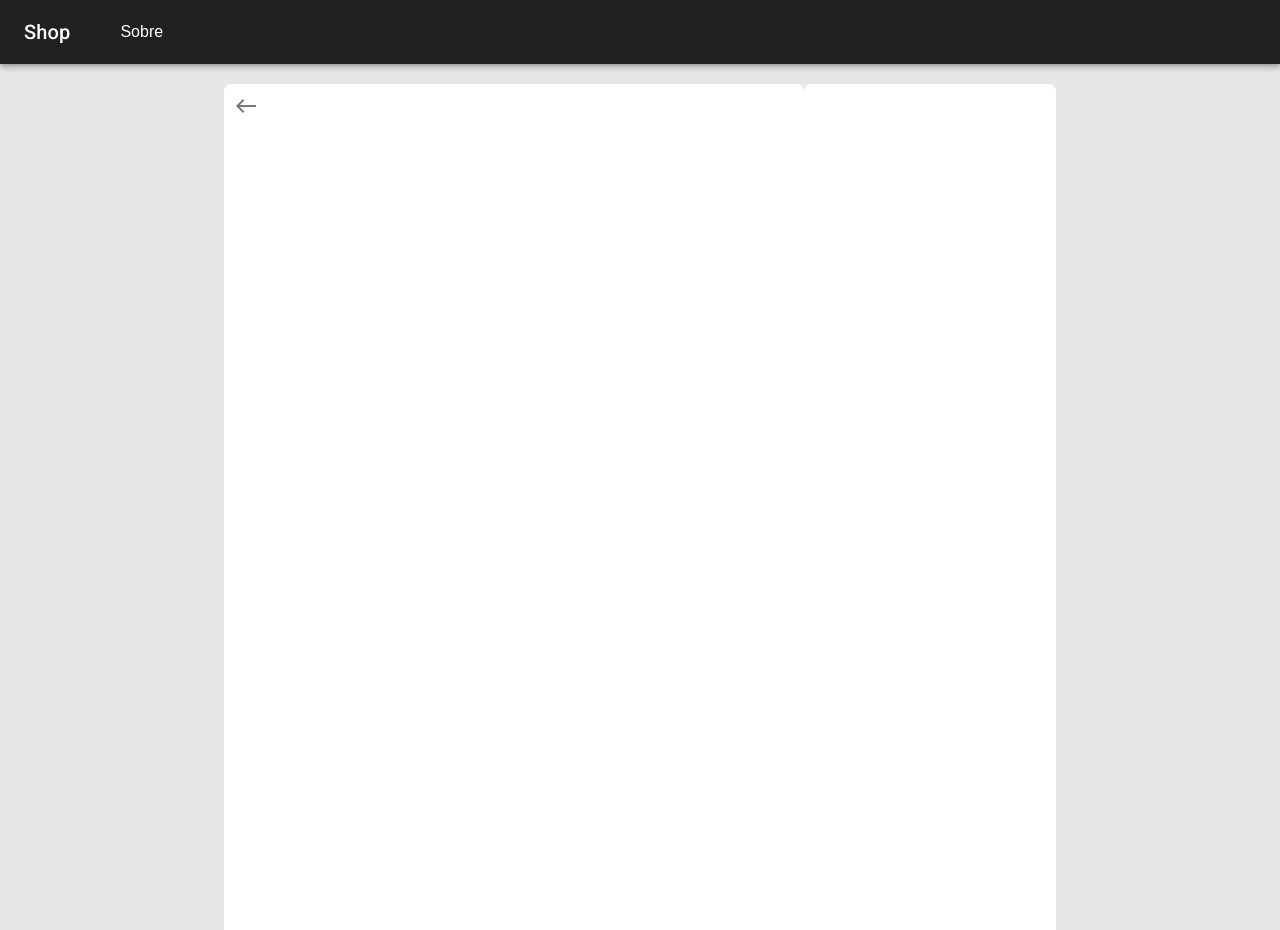
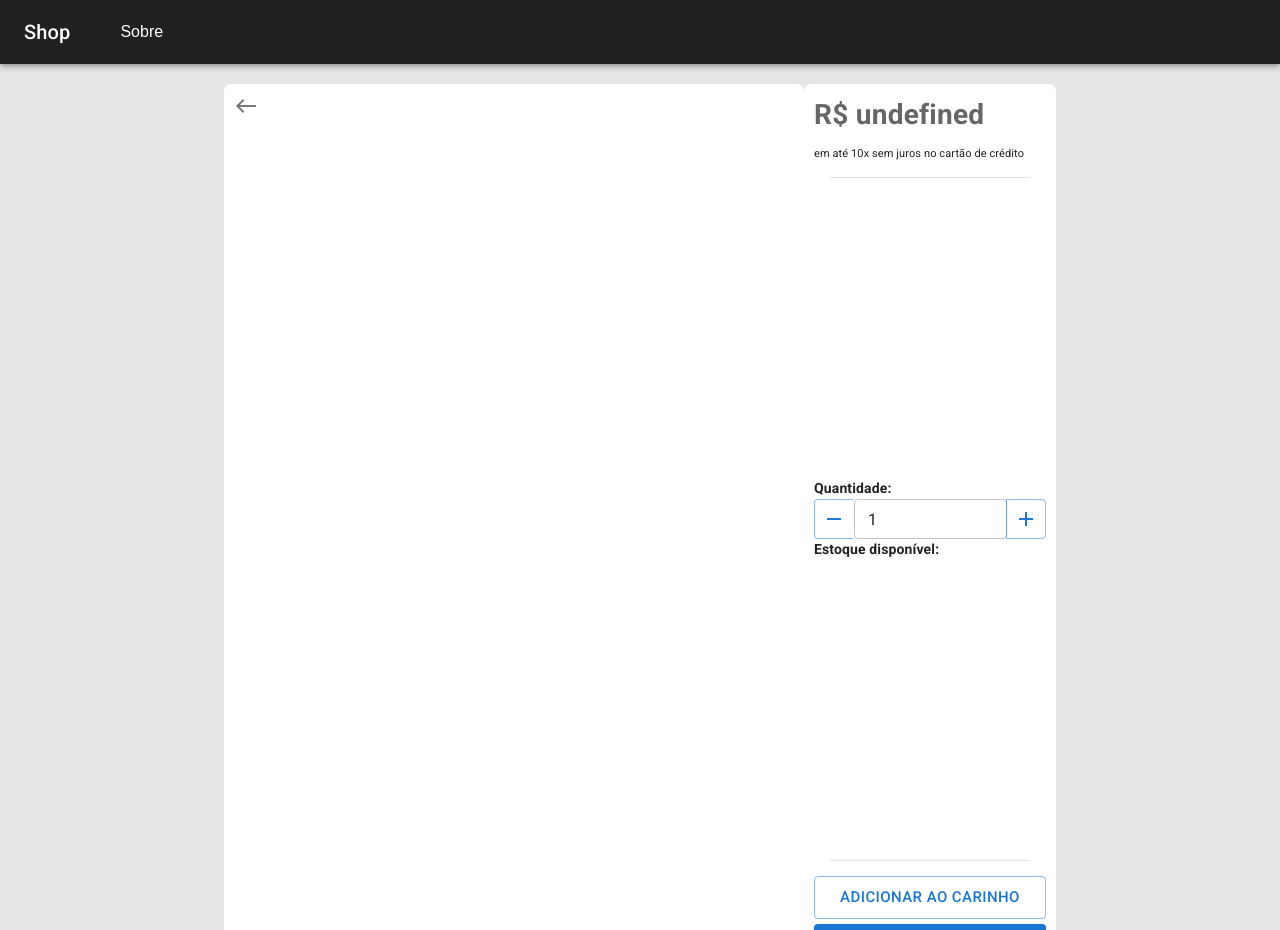
Before and after one commit to igroks/shop, a React (Create React App) app in the folder shop-front/: page /products/1 in a window 1280 px wide. Shown: the top 930 px of the page. Built offline with nearby package versions, Linux system fonts and the light colour scheme; no server answers.

Commit message:
Add count button

```diff
--- a/shop-front/src/components/products_view/index.js
+++ b/shop-front/src/components/products_view/index.js
@@ -6,13 +6,23 @@ import IconButton from '@mui/material/IconButton';
 import Icon from '@mui/material/Icon';
 import Menu from '@mui/material/Menu';
 import MenuItem from '@mui/material/MenuItem';
+import utils from "../../utils";
 import { useSelector } from "react-redux";
+import Button from '@mui/material/Button';
+import { useDispatch } from "react-redux";
+import { add } from '../../redux/slicer/cart'
+import Divider from '@mui/material/Divider';
+import ButtonGroup from '@mui/material/ButtonGroup';
+import TextField from '@mui/material/TextField';
+
 
 function ProductsView() {
   const [product, setProduct] = useState({});
+  const [amount, setAmount] = useState(1);
   const { id } = useParams();
   const history = useHistory();
   const user = useSelector(state => state.user);
+  const dispatch = useDispatch();
 
   useEffect(() => {
     fetch(`http://localhost:3020/products/${id}`, { credentials: "include" })
@@ -50,6 +60,15 @@ function ProductsView() {
       });
   }
 
+  const handleAddToCart = () => {
+    dispatch(add({...product, amount}));
+  }
+
+  const handleBuyNow = () => {
+    dispatch(add({...product, amount}));
+    history.push('/cart');
+  }
+
   return(
     <div style={{display: "flex", justifyContent: "center"}}>
       <div style={{display: "flex", marginTop: 20, width: '65%', justifyContent: "space-between", height: "900px"}}>
@@ -82,9 +101,45 @@ function ProductsView() {
           </Typography>
         </div>
         <div style={{backgroundColor: "white", padding: "10px", width: "28%", borderRadius: 7}}>
-          <Typography sx={{fontSize: 16, fontWeight: "bold"}} color="text.secondary" gutterBottom>
-            {product.price}
+          <Typography sx={{fontSize: 28, fontWeight: "bold"}} color="text.secondary" gutterBottom>
+            {utils.formatPrice(`${product.price}`)}
           </Typography>
+          <Typography sx={{fontSize: 11}} color="text.primary">
+            em até 10x sem juros no cartão de crédito
+          </Typography>
+          <Divider variant="middle" style ={{marginTop:"15px"}}/>
+          <div style={{marginTop:"300px"}}>
+          <Typography sx={{fontSize: 14, fontWeight: "bold"}} color="text.primary">
+              Quantidade:
+            </Typography>
+            <ButtonGroup size="large" aria-label="large button group">
+              <Button size="small" onClick={() => {
+                  if(amount - 1 > 0) setAmount(amount-1);
+                }} key="one"><Icon>remove</Icon></Button>,
+              <TextField size="small" value={amount} id="outlined-basic" variant="outlined" onChange={(e) => {
+                  if(e.target.value > 0 && e.target.value <= product.inventory)setAmount(e.target.value);
+                }}/>
+              <Button size="small" onClick={() => {
+                  if(amount + 1 <= product.inventory) setAmount(amount+1);
+                }} key="three"><Icon>add</Icon></Button>,
+            </ButtonGroup>
+            <Typography sx={{fontSize: 14, fontWeight: "bold"}} color="text.primary">
+              Estoque disponível: {product.inventory}
+            </Typography>
+          </div>
+          <Divider variant="middle" style={{marginTop: "300px"}} />
+          <div style={{marginTop: "15px"}}>
+            <div style={{display:"flex", justifyContent:"center", marginBottom: "5px"}}>
+              <Button onClick={handleAddToCart} variant="outlined" size="large" fullWidth>
+                Adicionar ao Carinho
+              </Button>
+            </div>
+            <div style={{display:"flex", justifyContent:"center", marginBottom: "5px"}}>
+              <Button onClick={handleBuyNow} variant="contained" size="large" fullWidth>
+                Comprar Agora
+              </Button>
+            </div>
+          </div>
         </div>
       </div>
     </div>
--- a/shop-front/src/redux/slicer/cart.js
+++ b/shop-front/src/redux/slicer/cart.js
@@ -17,11 +17,11 @@ const cartSlice = createSlice({
       const productExists = state.products.find(product => product.id === id);
 
       if (productExists) {
-        productExists.amount = productExists.amount + 1;
+        productExists.amount = productExists.amount + payload.amount;
       } else {
         state.products.push(payload);
       }
-      state.length = state.length + 1;
+      state.length = state.length + payload.amount;
       state.total = state.total + (payload.amount * payload.price);
     },
     remove: (state, action) => {
```
